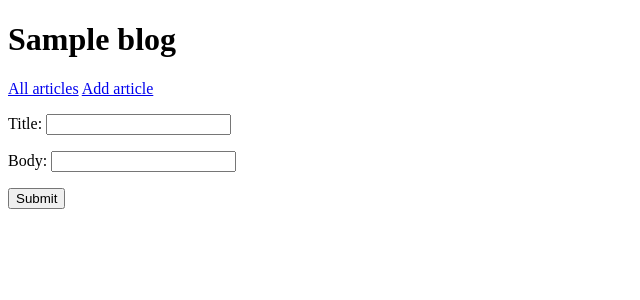
After one commit to davide-ceretti/DEPRECATED-googleappengine-django-blog, a Django app: template core/templates/article_create.html in a window 1280 px wide. The commit adds this page. Shown: the top 300 px of the page, without its empty margins (0-640 px from the left). Run offline with Django 3.2, Linux system fonts and the light colour scheme; tables that the repository leaves empty hold one stand-in row (values such as "Sample post"); the template is opened without the code that fills it: values that come from a table or form of the project are taken from there, most other values are stand-ins (such as "Sample title", 1, 10 or a date in 2020); parts of the project's set-up code (start-up, migrations or seed data) failed here and were passed over.

Commit message:
Add article create view

```diff
--- /dev/null
+++ b/core/forms.py
@@ -0,0 +1,14 @@
+from django import forms
+
+from core.models import Article
+
+
+class ArticleCreateForm(forms.Form):
+    title = forms.CharField(max_length=100)
+    body = forms.CharField()
+
+    @staticmethod
+    def create_article(data):
+        title = data.get('title')
+        body = data.get('body')
+        Article(title=title, body=body).put()
--- /dev/null
+++ b/core/templates/article_create.html
@@ -0,0 +1,9 @@
+{% extends "base.html" %}
+
+{% block content %}
+<form action="/add/" method="post">
+    {% csrf_token %}
+    {{ form.as_p }}
+    <input type="submit" value="Submit" />
+</form>
+{% endblock %}
--- a/core/templates/base.html
+++ b/core/templates/base.html
@@ -2,13 +2,15 @@
 <html>
 <head>
     <meta http-equiv="Content-Type" content="text/html; charset=utf-8" />
-    {% block title %}<title>My Blog</title>{% endblock %}
+    {% block title %}<title>{{ blog.title }}</title>{% endblock %}
     {% block head %}{% endblock %}
 </head>
 
 <body>
     <div id="header">
         <h1>{{ blog.title }}</h1>
+        <a href={% url article_list %}>All articles</a>
+        <a href={% url article_create %}>Add article</a>
     </div>
 
     <div id="content">
--- a/core/urls.py
+++ b/core/urls.py
@@ -1,16 +1,19 @@
 from django.conf import settings
 from django.conf.urls.defaults import url, patterns
 
-from core.views import ArticleListView
+from core import views
 
 
-urlpatterns = patterns('core.views',
-    url(r'^$', ArticleListView.as_view(), {}, name='article_list'),
+urlpatterns = patterns(
+    'core.views',
+    url(r'^$', views.ArticleListView.as_view(), name='article_list'),
+    url(r'^add/$', views.ArticleCreateView.as_view(), name='article_create'),
 )
 
 
 if settings.DEBUG:
-    urlpatterns += patterns('django.views.generic.simple',
+    urlpatterns += patterns(
+        'django.views.generic.simple',
         url(r'^500/$', 'direct_to_template', {'template': '500.html'}),
         url(r'^404/$', 'direct_to_template', {'template': '404.html'}),
     )
```
Also changed, not shown: core/tests/test_forms.py (added, +16 -0 lines), core/tests/test_request_response.py (added, +83 -0 lines), core/tests/test_requests_functional.py (deleted, +0 -33 lines), core/views.py (+15 -1 lines).
